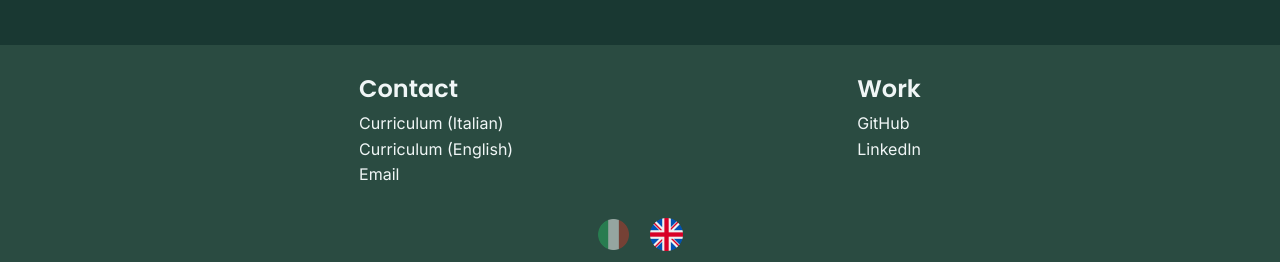
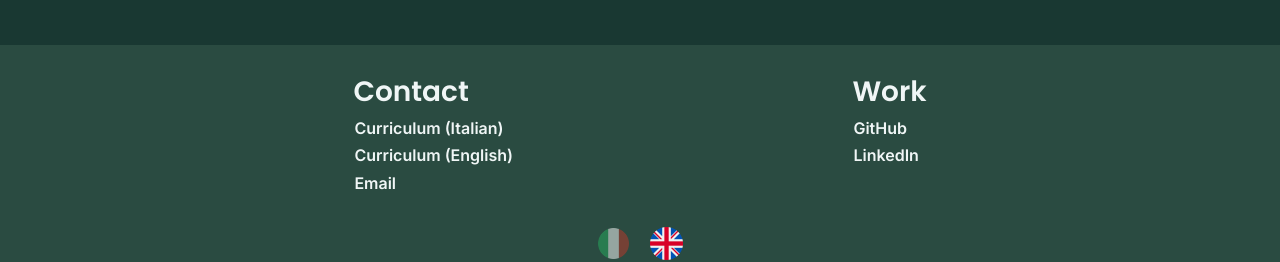
Before and after one commit to GiuseppeCaci/React-Sass-My-Portfolio, a React (Vite) app: page /portfolio/progetto-05 in a window 1280 px wide. Shown: the part 2625-2887 px from the top of the page. Built offline with nearby package versions, Linux system fonts and the light colour scheme; no server answers.

Commit message:
modificati collegamenti variabili d'ambiente

```diff
--- a/src/assets/styles/css/main.css
+++ b/src/assets/styles/css/main.css
@@ -650,9 +650,12 @@ button {
 .section-footer-1 div ul h4 {
   margin-bottom: 3px;
 }
+.section-footer-1 div ul li {
+  padding: 1px;
+}
 .section-footer-1 div ul li a {
   font-size: 1rem;
-  font-weight: 400;
+  font-weight: 600;
 }
 
 .section-footer-lang {
--- a/src/assets/styles/scss/layout/_footer.scss
+++ b/src/assets/styles/scss/layout/_footer.scss
@@ -51,9 +51,10 @@ $footer-height-desktop: 90px;
     text-align: start;
     @include responsive-flex(column, space-evenly, start);
     li {
+      padding: 1px;
       a{
         font-size: $font-text-s;
-        font-weight: $font-weight-normal;
+        font-weight: $font-weight-semi-bold;
       }
     }
   }
--- a/src/components/Footer.jsx
+++ b/src/components/Footer.jsx
@@ -21,14 +21,14 @@ const Footer = () => {
 
     <div className="section-footer-1">
       <div>
-        <ul> <h4>{t('contact')}</h4>
+        <ul> <h3>{t('contact')}</h3>
             <li><a href={import.meta.env.VITE_CV_IT_URL} download="curriculum-CACI.pdf">Curriculum (Italian)</a></li>
             <li><a href={import.meta.env.VITE_CV_EN_URL} download="curriculum-CACI.pdf">Curriculum (English)</a></li>
             <li><a href={`mailto:${import.meta.env.VITE_EMAIL}`} target="_blank">Email</a></li>
         </ul>
         </div>
         <div>
-        <ul> <h4>{t('work')}</h4>
+        <ul> <h3>{t('work')}</h3>
         <li><a href={import.meta.env.VITE_GITHUB_URL} target="_blank">GitHub</a></li>
             <li><a href={import.meta.env.VITE_LINKEDIN_URL} target="_blank">LinkedIn</a></li>
         </ul>
```
Also changed, not shown: 1 other file (tests, documents, lock files or other folders).
